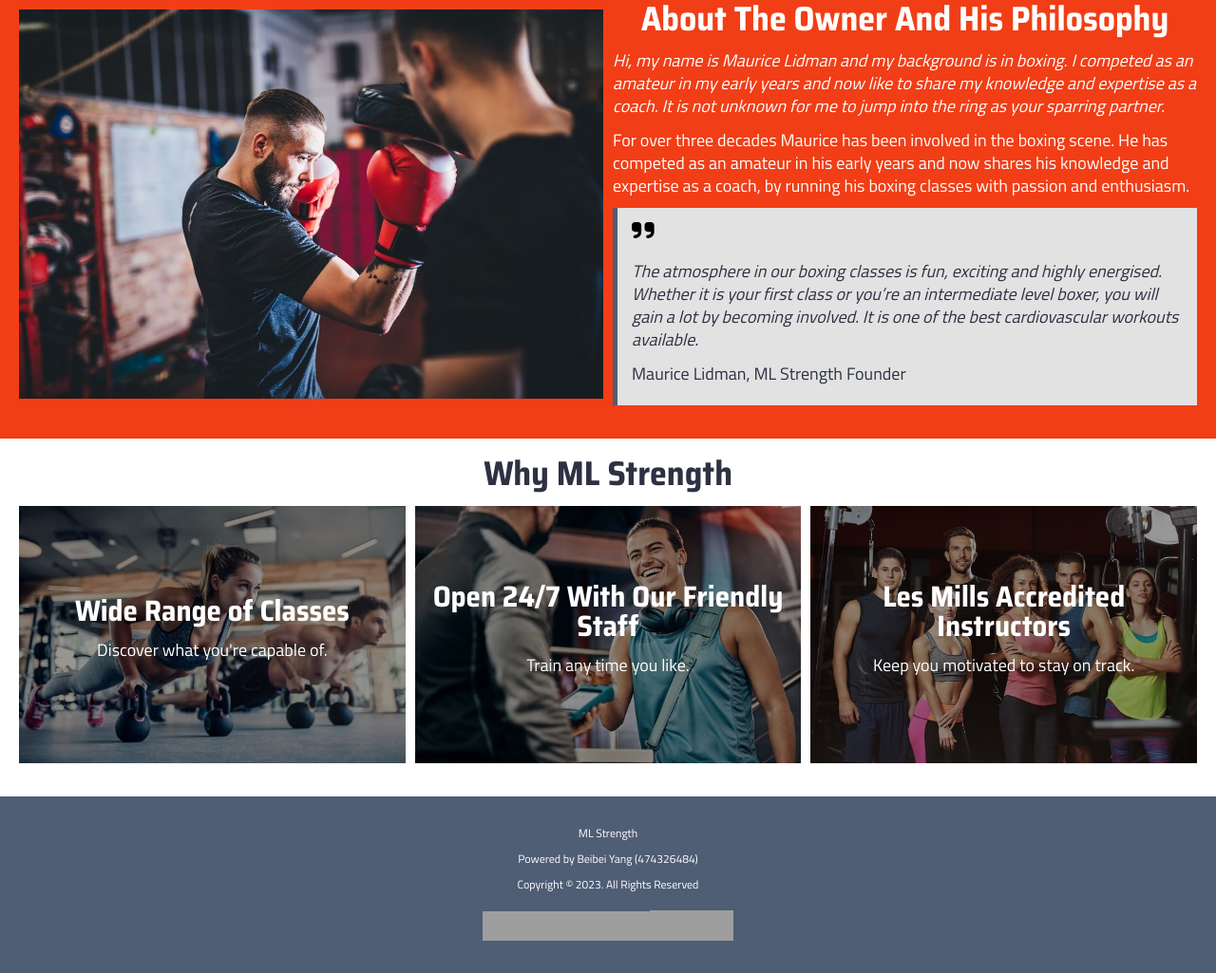
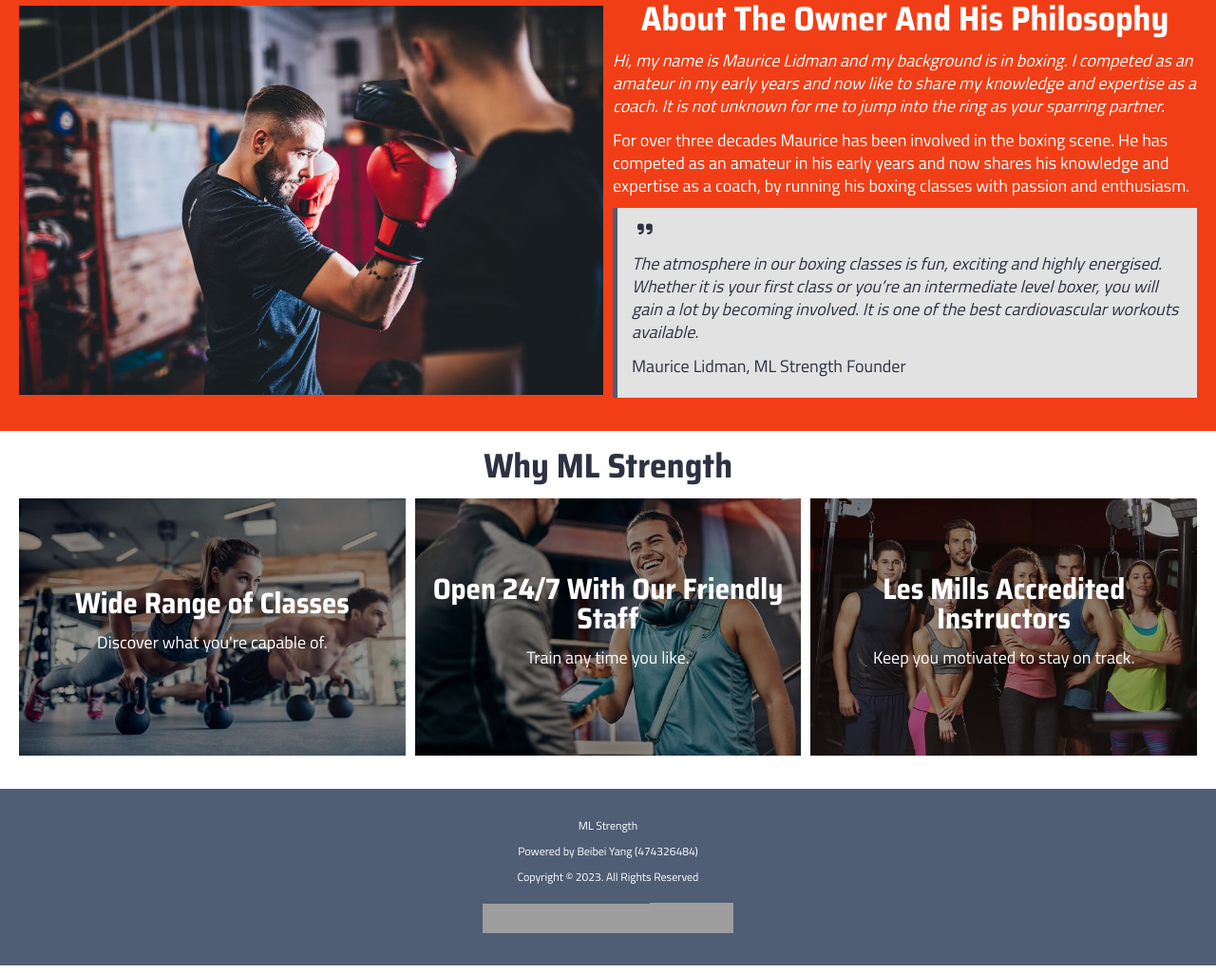
Before and after one commit to yangbeibei88/ml-strength-fitness, a website: page html/about.html in a window 1280 px wide. Shown: the part 812-1837 px from the top of the page at 95% size. Drawn offline with Linux system fonts and the light colour scheme; grey boxes are pictures that could not be loaded.

Commit message:
quote mark pseudo

```diff
--- a/html/about.html
+++ b/html/about.html
@@ -16,8 +16,7 @@
 </head>
 
 <body>
-  <main id="about">
-    <section id="about-hero"
+  <header id="about-hero"
     class="page-header-banner">
     <div class="page-header-banner-container">
       <img
@@ -29,7 +28,8 @@
         <h1>About ML Strength</h1>
       </div>
     </div>
-    </section>
+  </header>
+  <main id="about">
     <section id="about-ml">
       <div class="container">
         <div class="grid-2col">
@@ -89,14 +89,8 @@
               knowledge and expertise as a coach,
               by running his boxing classes with
               passion and enthusiasm.</p>
-            <div class="blockquote-card">
-              <svg
-                xmlns="http://www.w3.org/2000/svg"
-                height="1.5em"
-                viewBox="0 0 448 512"><!--! Font Awesome Free 6.4.0 by @fontawesome - https://fontawesome.com License - https://fontawesome.com/license (Commercial License) Copyright 2023 Fonticons, Inc. -->
-                <path
-                  d="M448 296c0 66.3-53.7 120-120 120h-8c-17.7 0-32-14.3-32-32s14.3-32 32-32h8c30.9 0 56-25.1 56-56v-8H320c-35.3 0-64-28.7-64-64V160c0-35.3 28.7-64 64-64h64c35.3 0 64 28.7 64 64v32 32 72zm-256 0c0 66.3-53.7 120-120 120H64c-17.7 0-32-14.3-32-32s14.3-32 32-32h8c30.9 0 56-25.1 56-56v-8H64c-35.3 0-64-28.7-64-64V160c0-35.3 28.7-64 64-64h64c35.3 0 64 28.7 64 64v32 32 72z" />
-              </svg>
+            <div
+              class="blockquote-card quote-right">
               <blockquote class="quote-content">
                 The
                 atmosphere in our boxing classes
--- a/scss/components/_icons.scss
+++ b/scss/components/_icons.scss
@@ -89,3 +89,12 @@
   @extend %icon-shared;
   content: '\f05a';
 }
+
+.quote-left::before {
+  @extend %icon-shared;
+  content: '\f10d';
+}
+.quote-right::before {
+  @extend %icon-shared;
+  content: '\f10e';
+}
```
Also changed, not shown: css/main.css, src/css/main.css, 1 other file. Lines whose indentation alone changed are shown as unchanged.
